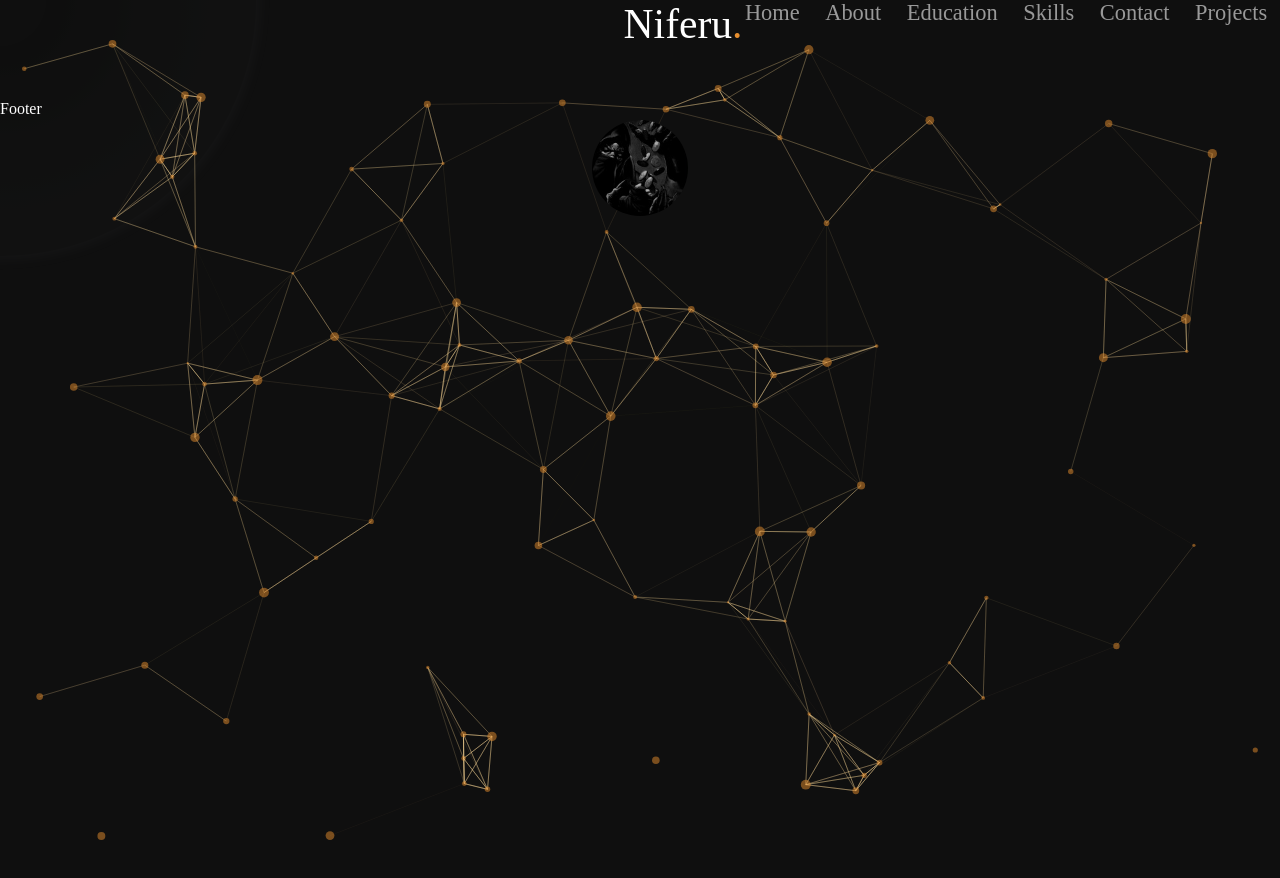
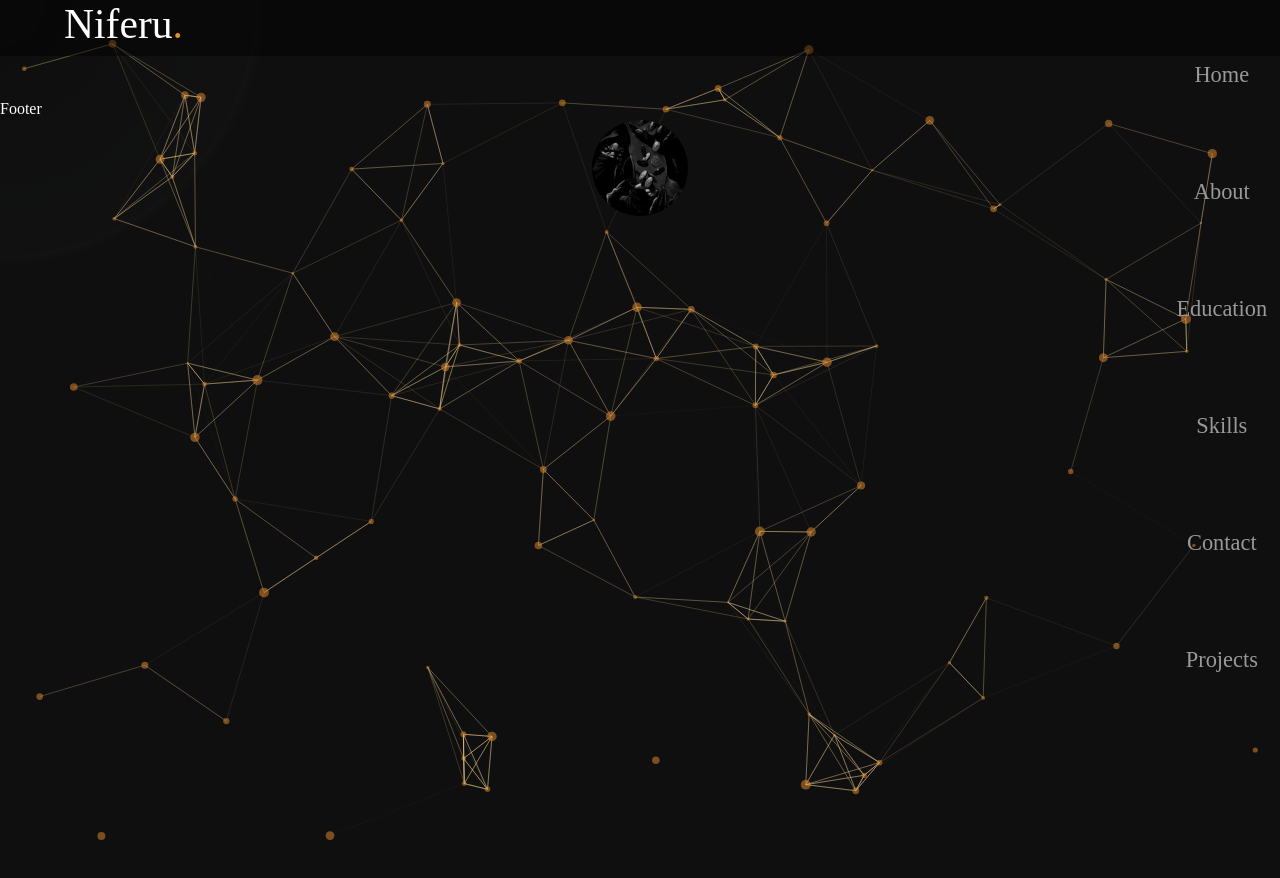
Before and after one commit to Nlferu/niferu-portfolio-website, a Next.js app: page / in a window 1280 px wide. Shown: the top 878 px of the page. Built offline with nearby package versions, Linux system fonts and the light colour scheme.

Commit message:
formatting update

```diff
--- a/components/header.js
+++ b/components/header.js
@@ -8,10 +8,13 @@ import { links } from "@/lib/data"
 export default function Header() {
     return (
         <header className={header.header}>
-            <motion.div className={header.nav} initial={{ y: -100, opacity: 0 }} animate={{ y: 0, opacity: 1 }}>
+            <motion.div className={header.motion} initial={{ y: -100, opacity: 0 }} animate={{ y: 0, opacity: 1 }}>
                 <Link className={header.title} href="/">
                     Niferu <span className={header.dot}>.</span>
                 </Link>
+            </motion.div>
+            <nav className={header.nav}>
+                <ul className={header.ul}>
                     {links.map((link) => (
                         <motion.li key={link.hash} className={header.li}>
                             <Link className={header.underline} href={link.hash}>
@@ -19,7 +22,8 @@ export default function Header() {
                             </Link>
                         </motion.li>
                     ))}
-            </motion.div>
+                </ul>
+            </nav>
         </header>
     )
 }
--- a/styles/footer.module.css
+++ b/styles/footer.module.css
@@ -1,9 +1,4 @@
 .footer {
-    position: flex;
-    bottom: 10vw;
-    width: 100%;
-    border: 0px solid #8ac007;
     color: white;
-
     height: 500rem;
 }
```
Lines whose indentation alone changed are shown as unchanged.
